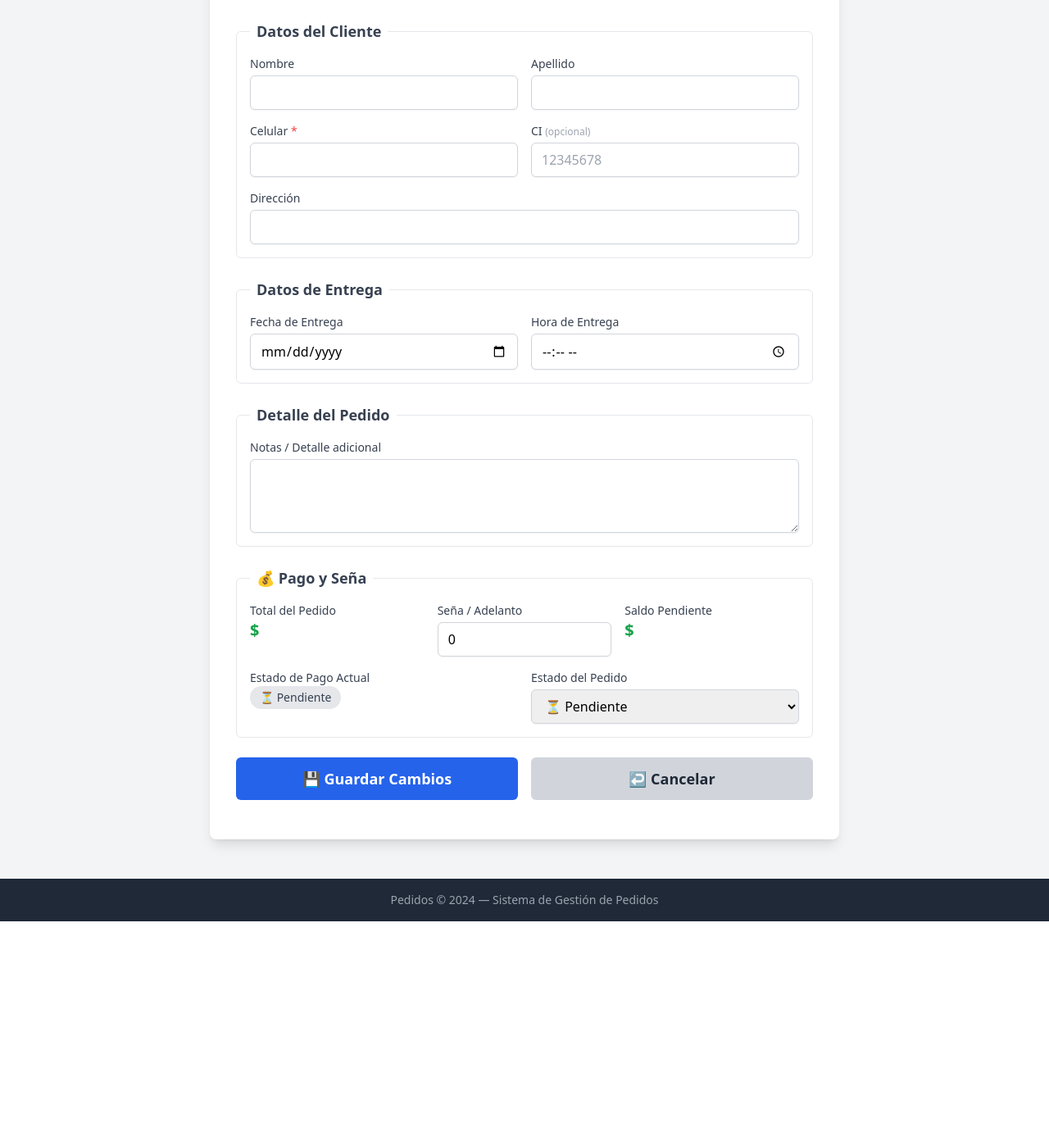
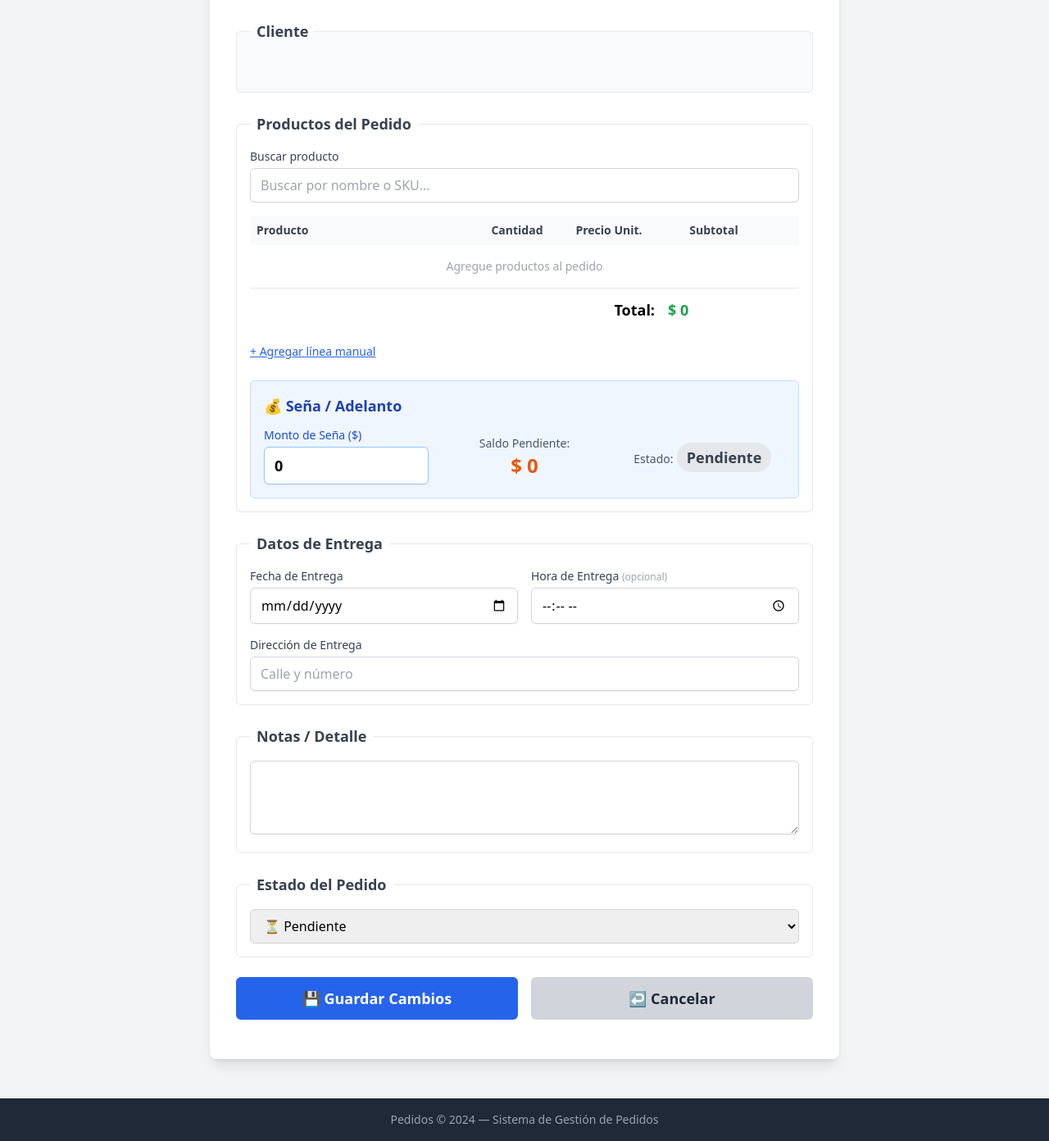
Before and after one commit to Ponce1969/aplicacion_pedidos_multitenant, a FastAPI app: template app/templates/editar_pedido.html in a window 1280 px wide. Shown: the part 156-1548 px from the top of the page at 82% size. Before the commit the page ends 1280 px from the top, so only its background shows below. Run offline with FastAPI, Linux system fonts and the light colour scheme; the template is opened without the code that fills it, so the values that code supplies are empty; parts of the project's set-up code (start-up, migrations or seed data) failed here and were passed over; some libraries are stand-ins or nearby versions.

Commit message:
feat: edit items on existing pedidos — add, modify, delete with stock management
Previously, editing a pedido showed items as read-only with the message
'delete this pedido and create a new one'. Now the edit page has the same
dynamic JS items table as nuevo_pedido, with:

- agregarProducto with hybrid search (frequent + catalog)
- Editable quantity, price, and description per item
- Delete individual items (× button)
- llegarLineaManual for ad-hoc items
- Stock management: restores old stock, deducts new stock atomically
- Saldo pendiente auto-recalculated when items change
- Backward compatible: legacy flow still works if items_json is empty

```diff
--- a/app/templates/editar_pedido.html
+++ b/app/templates/editar_pedido.html
@@ -6,48 +6,103 @@
 <div class="max-w-3xl mx-auto bg-white rounded-lg shadow-lg p-8">
     <h2 class="text-2xl font-bold text-gray-900 mb-6">✏️ Editar Pedido #{{ pedido.id }}</h2>
 
-    <form hx-post="/editar-pedido/{{ pedido.id }}" hx-target="#resultado" hx-swap="innerHTML"
-          class="space-y-6">
+    <form id="pedido-form" hx-post="/editar-pedido/{{ pedido.id }}" hx-target="#resultado" hx-swap="innerHTML"
+          onsubmit="prepararItems()" class="space-y-6">
 
-        <!-- Datos del Cliente -->
+        <!-- Cliente (solo lectura — ya está vinculado) -->
+        <fieldset class="border rounded-md p-4 bg-gray-50">
+            <legend class="text-lg font-semibold text-gray-700 px-2">Cliente</legend>
+            <div class="text-lg">
+                <span class="font-medium">{{ pedido.nombre }} {{ pedido.apellido }}</span>
+                <span class="text-gray-500 text-sm ml-2">{{ pedido.celular }}</span>
+                {% if pedido.ci %}<span class="text-gray-400 text-sm ml-2">CI: {{ pedido.ci }}</span>{% endif %}
+            </div>
+            <input type="hidden" id="cliente_id" name="cliente_id" value="{{ pedido.cliente_id or '' }}">
+        </fieldset>
+
+        <!-- Items del pedido (editable) -->
         <fieldset class="border rounded-md p-4">
-            <legend class="text-lg font-semibold text-gray-700 px-2">Datos del Cliente</legend>
-            <div class="grid grid-cols-1 md:grid-cols-2 gap-4">
-                <div>
-                    <label for="nombre" class="block text-sm font-medium text-gray-700">Nombre</label>
-                    <input id="nombre" name="nombre" type="text" required
-                           value="{{ pedido.nombre }}"
-                           class="mt-1 block w-full px-3 py-2 border border-gray-300 rounded-md shadow-sm focus:ring-blue-500 focus:border-blue-500">
-                </div>
-                <div>
-                    <label for="apellido" class="block text-sm font-medium text-gray-700">Apellido</label>
-                    <input id="apellido" name="apellido" type="text" required
-                           value="{{ pedido.apellido }}"
-                           class="mt-1 block w-full px-3 py-2 border border-gray-300 rounded-md shadow-sm focus:ring-blue-500 focus:border-blue-500">
-                </div>
-                <div>
-                    <label for="celular" class="block text-sm font-medium text-gray-700">Celular <span class="text-red-500">*</span></label>
-                    <input id="celular" name="celular" type="tel" required
-                           value="{{ pedido.celular }}"
-                           class="mt-1 block w-full px-3 py-2 border border-gray-300 rounded-md shadow-sm focus:ring-blue-500 focus:border-blue-500">
-                </div>
-                <div>
-                    <label for="ci" class="block text-sm font-medium text-gray-700">CI <span class="text-gray-400 text-xs">(opcional)</span></label>
-                    <input id="ci" name="ci" type="text"
-                           value="{{ pedido.ci or '' }}"
-                           class="mt-1 block w-full px-3 py-2 border border-gray-300 rounded-md shadow-sm focus:ring-blue-500 focus:border-blue-500"
-                           placeholder="12345678">
-                </div>
-                <div class="md:col-span-2">
-                    <label for="direccion" class="block text-sm font-medium text-gray-700">Dirección</label>
-                    <input id="direccion" name="direccion" type="text" required
-                           value="{{ pedido.direccion }}"
-                           class="mt-1 block w-full px-3 py-2 border border-gray-300 rounded-md shadow-sm focus:ring-blue-500 focus:border-blue-500">
+            <legend class="text-lg font-semibold text-gray-700 px-2">Productos del Pedido</legend>
+
+            <!-- Buscar producto -->
+            <div class="mb-4">
+                <label class="block text-sm font-medium text-gray-700 mb-1">Buscar producto</label>
+                <div class="relative">
+                    <input id="producto-search" type="text" name="q"
+                           class="w-full px-3 py-2 border border-gray-300 rounded-md shadow-sm focus:ring-blue-500 focus:border-blue-500"
+                           placeholder="Buscar por nombre o SKU..."
+                           hx-get="/api/productos/buscar"
+                           hx-trigger="input changed delay:300ms"
+                           hx-target="#productos-dropdown"
+                           hx-swap="innerHTML"
+                           hx-vals="js:getProductoSearchParams()">
+                    <div id="productos-dropdown" class="relative"></div>
                 </div>
             </div>
+
+            <!-- Tabla de items -->
+            <div class="overflow-x-auto">
+                <table class="w-full text-sm">
+                    <thead>
+                        <tr class="bg-gray-50 text-gray-700">
+                            <th class="px-2 py-2 text-left">Producto</th>
+                            <th class="px-2 py-2 w-24">Cantidad</th>
+                            <th class="px-2 py-2 w-32">Precio Unit.</th>
+                            <th class="px-2 py-2 w-32">Subtotal</th>
+                            <th class="px-2 py-2 w-10"></th>
+                        </tr>
+                    </thead>
+                    <tbody id="items-body">
+                        <!-- Filas dinámicas aquí -->
+                    </tbody>
+                    <tfoot>
+                        <tr class="border-t font-bold text-lg">
+                            <td colspan="3" class="px-2 py-3 text-right">Total:</td>
+                            <td class="px-2 py-3 text-green-600" id="total-display">$ 0</td>
+                            <td></td>
+                        </tr>
+                    </tfoot>
+                </table>
+            </div>
+
+            <div class="mt-3">
+                <button type="button" onclick="agregarLineaManual()"
+                        class="text-sm text-blue-600 hover:text-blue-800 underline">
+                    + Agregar línea manual
+                </button>
+            </div>
+
+            <!-- Seña/Adelanto -->
+            <div class="mt-6 bg-blue-50 border border-blue-200 rounded-md p-4">
+                <h4 class="text-lg font-semibold text-blue-800 mb-3">💰 Seña / Adelanto</h4>
+                <div class="grid grid-cols-1 md:grid-cols-3 gap-4 items-center">
+                    <div>
+                        <label for="senia" class="block text-sm font-medium text-blue-700">Monto de Seña ($)</label>
+                        <input id="senia" name="senia" type="number" step="0.01" min="0"
+                               value="{{ pedido.senia or 0 }}"
+                               class="mt-1 block w-full px-3 py-2 border border-blue-300 rounded-md shadow-sm focus:ring-blue-500 focus:border-blue-500 text-lg font-bold"
+                               placeholder="0"
+                               onchange="actualizarSaldo()">
+                    </div>
+                    <div class="text-center">
+                        <span class="text-sm text-gray-600">Saldo Pendiente:</span>
+                        <div id="saldo-display" class="text-2xl font-bold text-orange-600">$ {{ (pedido.total - (pedido.senia or 0))|pesos }}</div>
+                    </div>
+                    <div class="text-center">
+                        <span class="text-sm text-gray-600">Estado:</span>
+                        <div id="estado-pago-display" class="text-lg font-semibold px-3 py-1 rounded-full inline-block mt-1 bg-gray-200 text-gray-700">
+                            {{ pedido.estado_pago|capitalize if pedido.estado_pago else 'Pendiente' }}
+                        </div>
+                    </div>
+                </div>
+            </div>
+
+            <!-- Hidden inputs -->
+            <input type="hidden" id="total" name="total" value="{{ pedido.total or 0 }}">
+            <input type="hidden" id="items_json" name="items_json" value="[]">
         </fieldset>
 
-        <!-- Datos de Entrega -->
+        <!-- Datos de entrega -->
         <fieldset class="border rounded-md p-4">
             <legend class="text-lg font-semibold text-gray-700 px-2">Datos de Entrega</legend>
             <div class="grid grid-cols-1 md:grid-cols-2 gap-4">
@@ -58,109 +113,46 @@
                            class="mt-1 block w-full px-3 py-2 border border-gray-300 rounded-md shadow-sm focus:ring-blue-500 focus:border-blue-500">
                 </div>
                 <div>
-                    <label for="hora_entrega" class="block text-sm font-medium text-gray-700">Hora de Entrega</label>
-                    <input id="hora_entrega" name="hora_entrega" type="time" required
-                           value="{{ pedido.hora_entrega }}"
-                           class="mt-1 block w-full px-3 py-2 border border-gray-300 rounded-md shadow-sm focus:ring-blue-500 focus:border-blue-500">
+                    <label for="hora_entrega" class="block text-sm font-medium text-gray-700">Hora de Entrega <span class="text-gray-400 text-xs">(opcional)</span></label>
+                    <input id="hora_entrega" name="hora_entrega" type="time"
+                           value="{{ pedido.hora_entrega or '' }}"
+                           class="mt-1 block w-full px-3 py-2 border border-gray-300 rounded-md shadow-sm focus:ring-blue-500 focus:border-blue-500"
+                           placeholder="Opcional">
                 </div>
+            </div>
+
+            <!-- Dirección -->
+            <div class="mt-4">
+                <label for="direccion" class="block text-sm font-medium text-gray-700">Dirección de Entrega</label>
+                <input id="direccion" name="direccion" type="text" required
+                       value="{{ pedido.direccion }}"
+                       class="mt-1 block w-full px-3 py-2 border border-gray-300 rounded-md shadow-sm focus:ring-blue-500 focus:border-blue-500"
+                       placeholder="Calle y número">
             </div>
         </fieldset>
 
-        <!-- Detalle del pedido -->
+        <!-- Notas -->
         <fieldset class="border rounded-md p-4">
-            <legend class="text-lg font-semibold text-gray-700 px-2">Detalle del Pedido</legend>
-
-            {% if pedido.items %}
-            <div class="mb-4">
-                <h4 class="font-semibold text-gray-700 text-sm mb-2">Items del pedido:</h4>
-                <table class="w-full text-sm">
-                    <thead>
-                        <tr class="bg-gray-50 text-gray-500 text-xs">
-                            <th class="text-left pb-1">Producto</th>
-                            <th class="text-right pb-1">Cant.</th>
-                            <th class="text-right pb-1">P.Unit.</th>
-                            <th class="text-right pb-1">Subt.</th>
-                        </tr>
-                    </thead>
-                    <tbody>
-                        {% for item in pedido.items %}
-                        <tr class="border-b border-gray-100">
-                            <td class="py-1">{{ item.descripcion }}</td>
-                            <td class="py-1 text-right">{{ item.cantidad }} {{ item.producto.unidad_medida if item.producto and item.producto.unidad_medida else 'unidad' }}</td>
-                            <td class="py-1 text-right">{{ item.precio_unitario|pesos }}</td>
-                            <td class="py-1 text-right">{{ item.subtotal|pesos }}</td>
-                        </tr>
-                        {% endfor %}
-                    </tbody>
-                    <tfoot>
-                        <tr class="font-bold">
-                            <td colspan="3" class="pt-2 text-right">Total:</td>
-                            <td class="pt-2 text-right text-green-600">{{ pedido.total|pesos }}</td>
-                        </tr>
-                    </tfoot>
-                </table>
-                <p class="text-xs text-gray-500 mt-2">💡 Para modificar los items, eliminá este pedido y creá uno nuevo.</p>
-            </div>
-            {% endif %}
-
-            <div>
-                <label for="pedido_detalle" class="block text-sm font-medium text-gray-700">Notas / Detalle adicional</label>
-                <textarea id="pedido_detalle" name="pedido_detalle" rows="3"
-                          class="mt-1 block w-full px-3 py-2 border border-gray-300 rounded-md shadow-sm focus:ring-blue-500 focus:border-blue-500">{{ pedido.pedido_detalle }}</textarea>
-            </div>
+            <legend class="text-lg font-semibold text-gray-700 px-2">Notas / Detalle</legend>
+            <textarea id="pedido_detalle" name="pedido_detalle" rows="3"
+                      class="w-full px-3 py-2 border border-gray-300 rounded-md shadow-sm focus:ring-blue-500 focus:border-blue-500">{{ pedido.pedido_detalle or '' }}</textarea>
         </fieldset>
 
-        <!-- Seña y Estado de Pago -->
+        <!-- Estado -->
         <fieldset class="border rounded-md p-4">
-            <legend class="text-lg font-semibold text-gray-700 px-2">💰 Pago y Seña</legend>
+            <legend class="text-lg font-semibold text-gray-700 px-2">Estado del Pedido</legend>
+            <select name="estado" class="w-full px-3 py-2 border border-gray-300 rounded-md shadow-sm focus:ring-blue-500 focus:border-blue-500">
+                <option value="pendiente" {% if pedido.estado == 'pendiente' %}selected{% endif %}>⏳ Pendiente</option>
+                <option value="entregado" {% if pedido.estado == 'entregado' %}selected{% endif %}>✅ Entregado</option>
+                <option value="cancelado" {% if pedido.estado == 'cancelado' %}selected{% endif %}>❌ Cancelado</option>
+            </select>
+        </fieldset>
 
-            <div class="grid grid-cols-1 md:grid-cols-3 gap-4 mb-4">
-                <div>
-                    <label class="block text-sm font-medium text-gray-700">Total del Pedido</label>
-                    <div class="text-xl font-bold text-green-600">{{ pedido.total|pesos }}</div>
-                </div>
-                <div>
-                    <label for="senia" class="block text-sm font-medium text-gray-700">Seña / Adelanto</label>
-                    <input id="senia" name="senia" type="number" step="0.01" min="0"
-                           value="{{ pedido.senia or 0 }}"
-                           class="mt-1 block w-full px-3 py-2 border border-gray-300 rounded-md shadow-sm focus:ring-blue-500 focus:border-blue-500">
-                </div>
-                <div>
-                    <label class="block text-sm font-medium text-gray-700">Saldo Pendiente</label>
-                    {% set saldo = pedido.total - (pedido.senia or 0) %}
-                    <div class="text-xl font-bold {% if saldo > 0 %}text-orange-600{% else %}text-green-600{% endif %}">
-                        {{ saldo|pesos }}
-                    </div>
-                </div>
-            </div>
-
-            <div class="grid grid-cols-1 md:grid-cols-2 gap-4">
-                <div>
-                    <label class="block text-sm font-medium text-gray-700">Estado de Pago Actual</label>
-                    {% if pedido.estado_pago == 'pagado' %}
-                        <span class="inline-flex items-center px-3 py-1 rounded-full text-sm font-medium bg-green-200 text-green-800">
-                            ✅ Pagado
-                        </span>
-                    {% elif pedido.estado_pago == 'parcial' %}
-                        <span class="inline-flex items-center px-3 py-1 rounded-full text-sm font-medium bg-yellow-200 text-yellow-800">
-                            💰 Parcial
-                        </span>
-                    {% else %}
-                        <span class="inline-flex items-center px-3 py-1 rounded-full text-sm font-medium bg-gray-200 text-gray-700">
-                            ⏳ Pendiente
-                        </span>
-                    {% endif %}
-                </div>
-                <div>
-                    <label for="estado" class="block text-sm font-medium text-gray-700">Estado del Pedido</label>
-                    <select name="estado" class="mt-1 w-full px-3 py-2 border border-gray-300 rounded-md shadow-sm focus:ring-blue-500 focus:border-blue-500">
-                        <option value="pendiente" {% if pedido.estado == 'pendiente' %}selected{% endif %}>⏳ Pendiente</option>
-                        <option value="entregado" {% if pedido.estado == 'entregado' %}selected{% endif %}>✅ Entregado</option>
-                        <option value="cancelado" {% if pedido.estado == 'cancelado' %}selected{% endif %}>❌ Cancelado</option>
-                    </select>
-                </div>
-            </div>
-        </fieldset>
+        <!-- Hidden fields for form submission -->
+        <input type="hidden" name="nombre" value="{{ pedido.nombre }}">
+        <input type="hidden" name="apellido" value="{{ pedido.apellido }}">
+        <input type="hidden" name="celular" value="{{ pedido.celular }}">
+        <input type="hidden" name="ci" value="{{ pedido.ci or '' }}">
 
         <div class="flex gap-4">
             <button type="submit"
@@ -175,4 +167,153 @@
 
     <div id="resultado" class="mt-4"></div>
 </div>
+
+<script>
+    // Inicializar items desde el pedido existente
+    let pedidoItems = [
+        {% for item in pedido.items %}
+        {
+            id: {{ loop.index }},
+            productoId: {{ item.producto_id or 'null' }},
+            descripcion: "{{ item.descripcion|e }}",
+            cantidad: {{ item.cantidad }},
+            precioUnitario: {{ item.precio_unitario }},
+            subtotal: {{ item.subtotal }},
+            unidad: "{{ item.producto.unidad_medida if item.producto and item.producto.unidad_medida else 'unidad' }}"
+        }{% if not loop.last %},{% endif %}
+        {% endfor %}
+    ];
+    let itemCounter = pedidoItems.length + 1;
+
+    // Renderizar items al cargar la página
+    document.addEventListener('DOMContentLoaded', function() {
+        renderItems();
+        actualizarSaldo();
+    });
+
+    function getProductoSearchParams() {
+        const clienteId = document.getElementById('cliente_id').value;
+        return clienteId ? { cliente_id: clienteId } : {};
+    }
+
+    function agregarProducto(productoId, nombre, precio, unidad, ultimoPrecioPactado) {
+        const existing = pedidoItems.find(i => i.productoId === productoId);
+        if (existing) {
+            existing.cantidad += 1;
+            existing.subtotal = existing.cantidad * existing.precioUnitario;
+        } else {
+            pedidoItems.push({
+                id: itemCounter++,
+                productoId: productoId,
+                descripcion: nombre,
+                cantidad: 1,
+                precioUnitario: ultimoPrecioPactado || precio,
+                subtotal: ultimoPrecioPactado || precio,
+                unidad: unidad || 'unidad',
+            });
+        }
+        renderItems();
+        document.getElementById('productos-dropdown').innerHTML = '';
+        document.getElementById('producto-search').value = '';
+    }
+
+    function agregarLineaManual() {
+        pedidoItems.push({
+            id: itemCounter++,
+            productoId: null,
+            descripcion: '',
+            cantidad: 1,
+            precioUnitario: 0,
+            subtotal: 0,
+            unidad: 'unidad',
+        });
+        renderItems();
+    }
+
+    function eliminarItem(itemId) {
+        pedidoItems = pedidoItems.filter(i => i.id !== itemId);
+        renderItems();
+    }
+
+    function actualizarItem(itemId, campo, valor) {
+        const item = pedidoItems.find(i => i.id === itemId);
+        if (item) {
+            item[campo] = campo === 'descripcion' ? valor : parseFloat(valor) || 0;
+            item.subtotal = item.cantidad * item.precioUnitario;
+            renderItems();
+        }
+    }
+
+    function renderItems() {
+        const tbody = document.getElementById('items-body');
+        let total = 0;
+        let html = '';
+
+        pedidoItems.forEach(item => {
+            total += item.subtotal;
+            html += `
+                <tr class="border-b">
+                    <td class="px-2 py-2">
+                        <input type="text" value="${item.descripcion}"
+                               onchange="actualizarItem(${item.id}, 'descripcion', this.value)"
+                               class="w-full px-2 py-1 border border-gray-300 rounded text-sm"
+                               placeholder="Descripción del producto" required>
+                    </td>
+                    <td class="px-2 py-2">
+                        <div class="flex items-center gap-1">
+                            <input type="number" value="${item.cantidad}" step="0.01" min="0.01"
+                                   onchange="actualizarItem(${item.id}, 'cantidad', this.value)"
+                                   class="w-20 px-2 py-1 border border-gray-300 rounded text-sm text-center">
+                            <span class="text-xs text-gray-500">${item.unidad || 'unidad'}</span>
+                        </div>
+                    </td>
+                    <td class="px-2 py-2">
+                        <input type="number" value="${item.precioUnitario}" step="0.01" min="0"
+                               onchange="actualizarItem(${item.id}, 'precioUnitario', this.value)"
+                               class="w-full px-2 py-1 border border-gray-300 rounded text-sm text-right">
+                    </td>
+                    <td class="px-2 py-2 text-right font-medium">
+                        $ ${item.subtotal.toLocaleString('es-PY', {minimumFractionDigits: 0})}
+                    </td>
+                    <td class="px-2 py-2 text-center">
+                        <button type="button" onclick="eliminarItem(${item.id})"
+                                class="text-red-500 hover:text-red-700 text-lg font-bold">&times;</button>
+                    </td>
+                </tr>`;
+        });
+
+        tbody.innerHTML = html || '<tr><td colspan="5" class="text-center text-gray-400 py-4">Agregue productos al pedido</td></tr>';
+        document.getElementById('total-display').textContent = '$ ' + total.toLocaleString('es-PY', {minimumFractionDigits: 0});
+        document.getElementById('total').value = total;
+    }
+
+    function actualizarSaldo() {
+        const total = parseFloat(document.getElementById('total').value) || 0;
+        const senia = parseFloat(document.getElementById('senia').value) || 0;
+        const saldo = total - senia;
+        document.getElementById('saldo-display').textContent = '$ ' + saldo.toLocaleString('es-PY', {minimumFractionDigits: 0});
+
+        const estadoDisplay = document.getElementById('estado-pago-display');
+        if (saldo <= 0 && total > 0) {
+            estadoDisplay.textContent = 'Pagado';
+            estadoDisplay.className = 'text-lg font-semibold px-3 py-1 rounded-full inline-block mt-1 bg-green-200 text-green-800';
+        } else if (senia > 0) {
+            estadoDisplay.textContent = 'Parcial';
+            estadoDisplay.className = 'text-lg font-semibold px-3 py-1 rounded-full inline-block mt-1 bg-yellow-200 text-yellow-800';
+        } else {
+            estadoDisplay.textContent = 'Pendiente';
+            estadoDisplay.className = 'text-lg font-semibold px-3 py-1 rounded-full inline-block mt-1 bg-gray-200 text-gray-700';
+        }
+    }
+
+    function prepararItems() {
+        const items = pedidoItems.map(i => ({
+            producto_id: i.productoId,
+            descripcion: i.descripcion,
+            cantidad: i.cantidad,
+            precio_unitario: i.precioUnitario,
+        }));
+        document.getElementById('items_json').value = JSON.stringify(items);
+    }
+</script>
 {% endblock %}
```
Also changed, not shown: app/api/routers/pedidos.py (+70 -23 lines), app/services/pedido_service.py (+104 -0 lines).
